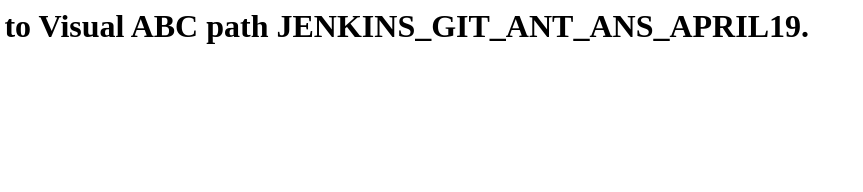
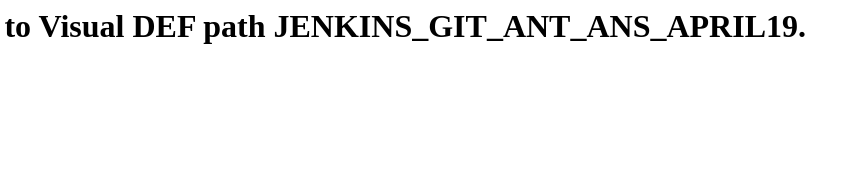
Before and after one commit to santoshdevops/sampleapr5, a plain HTML site: page index.html in a window 1280 px wide. Shown: the full height of the page, 136-999 px from the left. Drawn offline with Linux system fonts and the light colour scheme.

Commit message:
Update index.html

```diff
--- a/index.html
+++ b/index.html
@@ -3,7 +3,7 @@
 </head>
 <body>
     <h1>
-        Welcome to Visual ABC path JENKINS_GIT_ANT_ANS_APRIL19.
+        Welcome to Visual DEF path JENKINS_GIT_ANT_ANS_APRIL19.
     </h1>
     <br/><br/><br/>
     <p>
```
